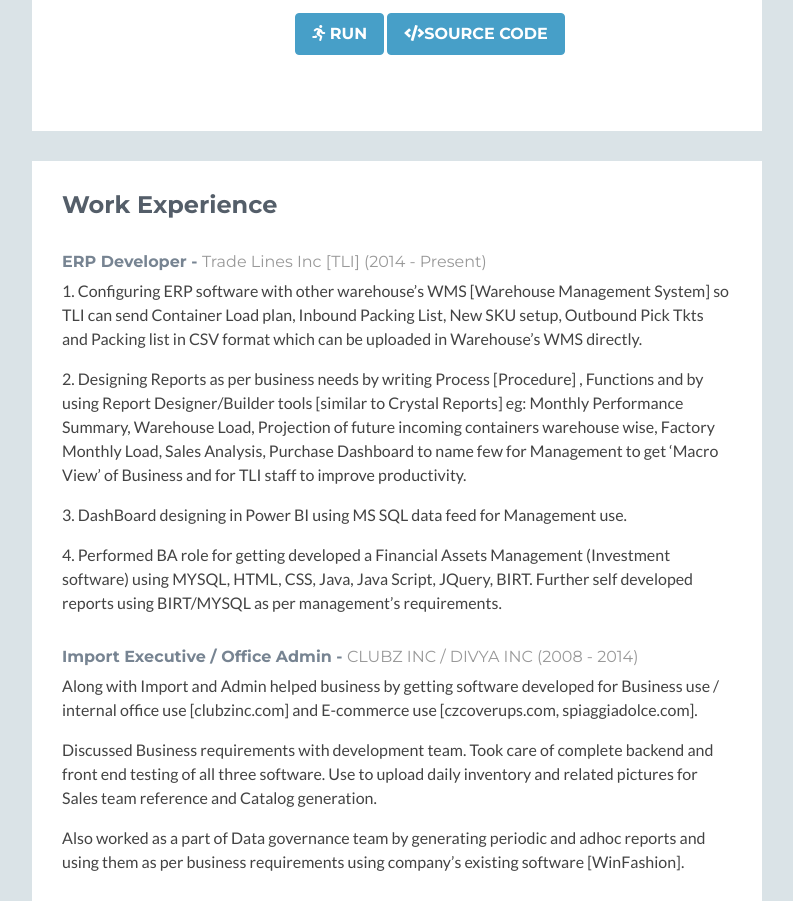
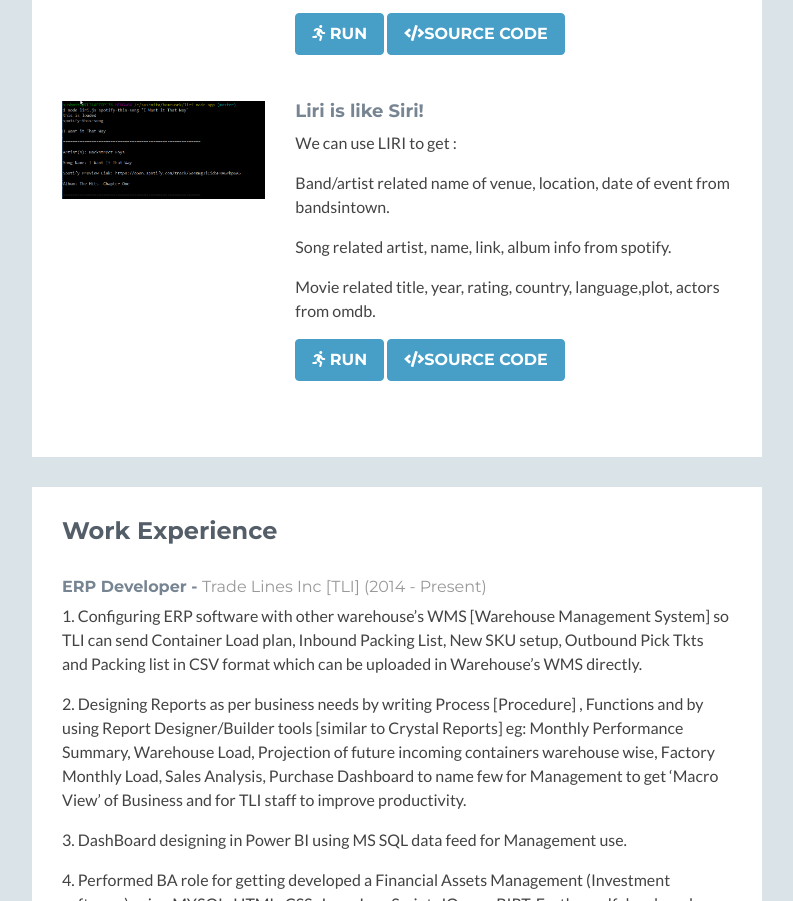
Before and after one commit to FULLSTACK-SY/Portfolio, a plain HTML site: page index.html in a window 1280 px wide. Shown: the part 2967-3868 px from the top of the page, without its empty margins (53-846 px from the left). Drawn offline with nearby package versions, Linux system fonts and the light colour scheme; some icons are missing.

Commit message:
added liri to portfolio

```diff
--- a/index.html
+++ b/index.html
@@ -119,6 +119,7 @@
                                 <a class="btn btn-cta-secondary" href="https://geo-storm.herokuapp.com/" target="_blank"><i class="fas fa-running"></i>Run</a>
                                 <a class="btn btn-cta-secondary" href="https://github.com/michjmend/project_one_boiler.git" target="_blank"><i class="fa fa-code"></i>Source Code</a>
                             </div><!--//item-->
+
                             <hr class="divider" />
                             <div class="item row">
                                 <a class="col-md-4 col-sm-4 col-xs-12" href="https://fullstack-sy.github.io/TriviaGame/" target="_blank">
@@ -182,6 +183,24 @@
 
                                 </div><!--//desc-->
                             </div><!--//item-->
+
+                            <div class="item row">
+                                <a class="col-md-4 col-sm-4 col-xs-12" href="https://fullstack-sy.github.io/liri-node-app/." target="_blank">
+                                <img class="img-responsive project-image" src="assets/images/song-output.png"  width=100%  alt="Trivia" />
+                                </a>
+                                <div class="desc col-md-8 col-sm-8 col-xs-12">
+                                    <h3 class="title"><a href="https://fullstack-sy.github.io/TriviaGame/" target="_blank">Liri is like Siri!</a></h3>
+                                    <p>We can use LIRI to get :</p>
+                                    <p>Band/artist related name of venue, location, date of event from bandsintown.</p>
+                                    <p>Song related artist, name, link, album info from spotify.</p>
+                                    <p>Movie related title, year, rating, country, language,plot, actors from omdb.</p>
+                                    <p>
+                                      <a class="btn btn-cta-secondary" href="https://fullstack-sy.github.io/liri-node-app/" target="_blank"><i class="fas fa-running"></i> Run </a>
+                                      <a class="btn btn-cta-secondary" href="https://github.com/FULLSTACK-SY/liri-node-app.git" target="_blank"><i class="fa fa-code"></i>Source Code</a>
+                                    </p>
+                                </div><!--//desc-->
+                            </div><!--//item-->
+
 
                         </div><!--//content-->
                     </div><!--//section-inner-->
```
Also changed, not shown: assets/images/song-output.png (added).
